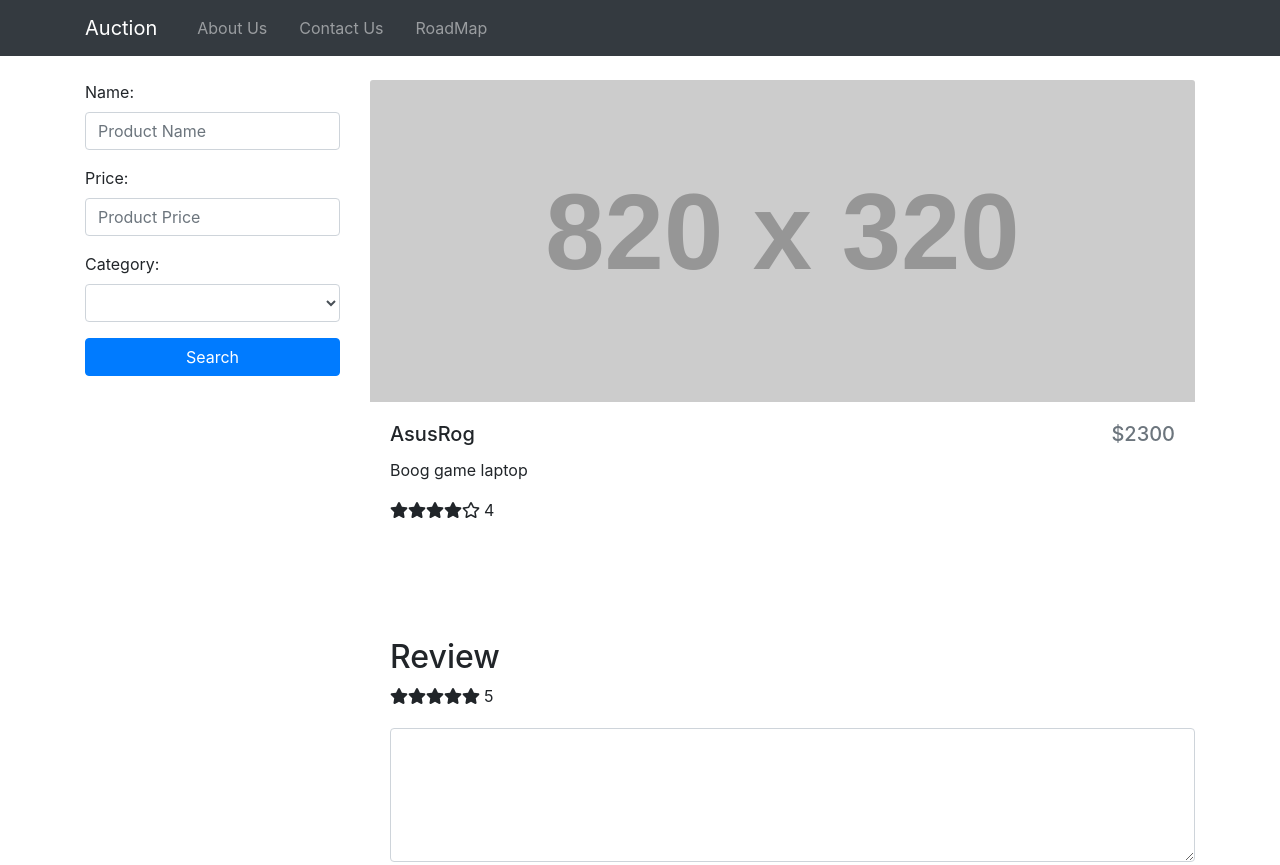
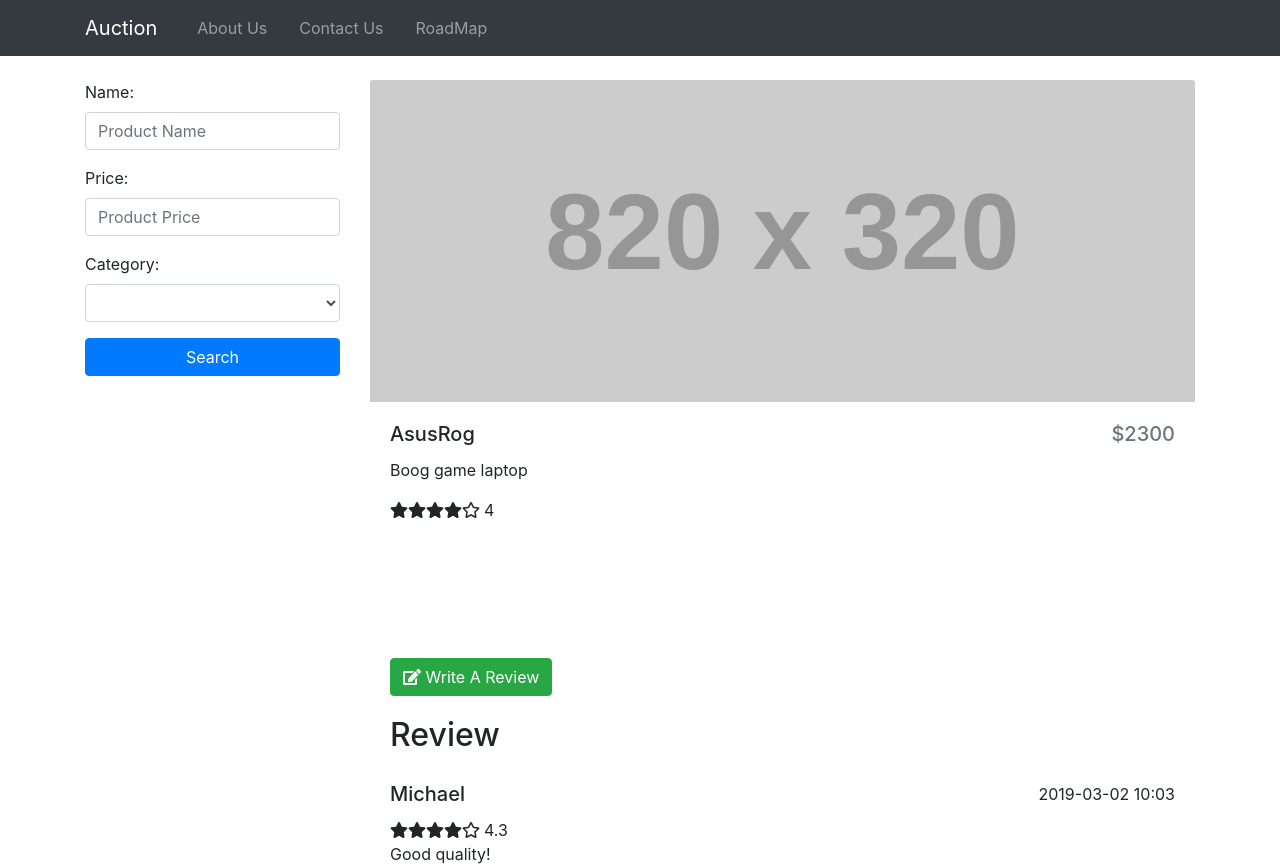
Before and after one commit to CYNCHE/AngularAuction, an Angular app: page /product/1 in a window 1280 px wide. Shown: the top 865 px of the page. Built offline with nearby package versions, Linux system fonts and the light colour scheme.

Commit message:
complete star component

```diff
--- a/src/app/product-detail/product-detail.component.html
+++ b/src/app/product-detail/product-detail.component.html
@@ -2,7 +2,7 @@
   <img src="http://placehold.it/820x320" class="card-img-top" alt="...">
   <div class="card-body">
     <div class="row justify-content-between mx-0">
-      <h5 class="card-title" >{{ product.name }}</h5>
+      <h5 class="card-title">{{ product.name }}</h5>
       <h5 class="text-muted">${{ product.price }}</h5>
     </div>
     <p>{{ product.description }}</p>
@@ -12,12 +12,17 @@
 <br>
 <br><br><br>
 <div>
-  <h2 class="header ml-0" style="padding-left: 1.25rem">Review</h2>
-  <div style="padding-left: 1.25rem; padding-bottom: 1.25rem">
-    <app-stars [(rate)]="newRating"></app-stars>
+  <button class="btn btn-success" style="margin: 1.25rem" (click)="isCommentShown = !isCommentShown">
+    <fa-icon [icon]="faEdit"></fa-icon>
+    Write A
+    Review</button>
+  <div style="padding-left: 1.25rem; padding-bottom: 1.25rem" *ngIf="isCommentShown">
+    <app-stars [(rate)]="newRating" [readonly]="false"></app-stars>
     <textarea class="form-control" rows=5 [(ngModel)]="newComment" style="margin-top: 1.25rem; width: 100%"></textarea>
     <button class="btn btn-primary mt-3" type="submit" (click)="addComment()">Submit</button>
   </div>
+
+  <h2 class="header ml-0" style="padding-left: 1.25rem">Review</h2>
   <div class="card border-0" *ngFor="let comment of comments">
     <div class="card-body">
       <div class="row justify-content-between mx-0">
--- a/src/app/product-detail/product-detail.component.ts
+++ b/src/app/product-detail/product-detail.component.ts
@@ -3,6 +3,7 @@ import { ActivatedRoute } from '@angular/router';
 import { Product } from '../product/product.model';
 import { ProductService } from '../shared/product.service';
 import { Comment } from '../product/comment.model';
+import { faEdit } from '@fortawesome/free-solid-svg-icons'
 
 @Component({
   selector: 'app-product-detail',
@@ -16,6 +17,10 @@ export class ProductDetailComponent implements OnInit {
   newRating: number = 5;
   newComment: string = "";
 
+  faEdit = faEdit;
+
+  public isCommentShown: boolean = false;
+
   comments: Comment[];
   constructor(private route: ActivatedRoute,
               private productService: ProductService) { }
@@ -27,8 +32,18 @@ export class ProductDetailComponent implements OnInit {
   }
 
   addComment() {
+    console.log(this.newRating);
     let comment = new Comment(1, this.product.id, new Date().toDateString(), "Vanessa", this.newRating, this.newComment);
     this.comments.unshift(comment);
+
+    // update product rate after each comment submission
+    let sum =  this.comments.reduce((sum, comment) => sum + comment.rating, 0);
+    this.product.rate = sum / this.comments.length;
+
+    // reset to default
+    this.newRating = 5;
+    this.newComment = "";
+    this.isCommentShown = false;
   }
 
 }
--- a/src/app/stars/stars.component.html
+++ b/src/app/stars/stars.component.html
@@ -9,5 +9,5 @@
       <fa-icon *ngIf="star == 2" [icon]="faStarHalf" (click)="onClickStar(i)"></fa-icon>
     </div>
   </div>
-  <div class="ml-1 align-self-end">{{ rate }}</div>
+  <div class="ml-1 align-self-end">{{ rate | number:'1.0-2' }}</div>
 </div>
--- a/src/app/stars/stars.component.ts
+++ b/src/app/stars/stars.component.ts
@@ -1,4 +1,4 @@
-import { Component, OnInit, Input, EventEmitter } from '@angular/core';
+import { Component, OnInit, Input, EventEmitter, Output, OnChanges, SimpleChanges } from '@angular/core';
 import { faStarHalfAlt, faStar } from '@fortawesome/free-solid-svg-icons';
 import { faStar as faStarEmpty } from '@fortawesome/free-regular-svg-icons';
 
@@ -7,15 +7,15 @@ import { faStar as faStarEmpty } from '@fortawesome/free-regular-svg-icons';
   templateUrl: './stars.component.html',
   styleUrls: ['./stars.component.css']
 })
-export class StarsComponent implements OnInit {
+export class StarsComponent implements OnInit, OnChanges {
 
   @Input() rate: number;
-  public rateChange: EventEmitter<number> = new EventEmitter();
+  @Output() public rateChange: EventEmitter<number> = new EventEmitter();
   // by deafault review contains five empty stars
   public stars: number[] = [0, 0, 0, 0, 0];
 
 
-  public readonly: boolean = true;
+  @Input() public readonly: boolean = true;
 
   faStarHalf = faStarHalfAlt;
   faStar = faStar;
@@ -35,6 +35,16 @@ export class StarsComponent implements OnInit {
     for (; i < 5; ++i) this.stars[i] = 0;
   }
 
+  ngOnChanges(changes: SimpleChanges): void {
+    //Called before any other lifecycle hook. Use it to inject dependencies, but avoid any serious work here.
+    //Add '${implements OnChanges}' to the class.
+    let fullStar = Math.floor(this.rate), halfStar = this.rate % 1;
+    let i = 0;
+    for (; i < fullStar; ++i) this.stars[i] = 1;
+    if (halfStar > 0 && halfStar < 1) this.stars[i] = 2;
+    for (; i < 5; ++i) this.stars[i] = 0;
+  }
+
   onClickStar(index: number) {
     if (!this.readonly) {
       this.rate = index + 1;
```
